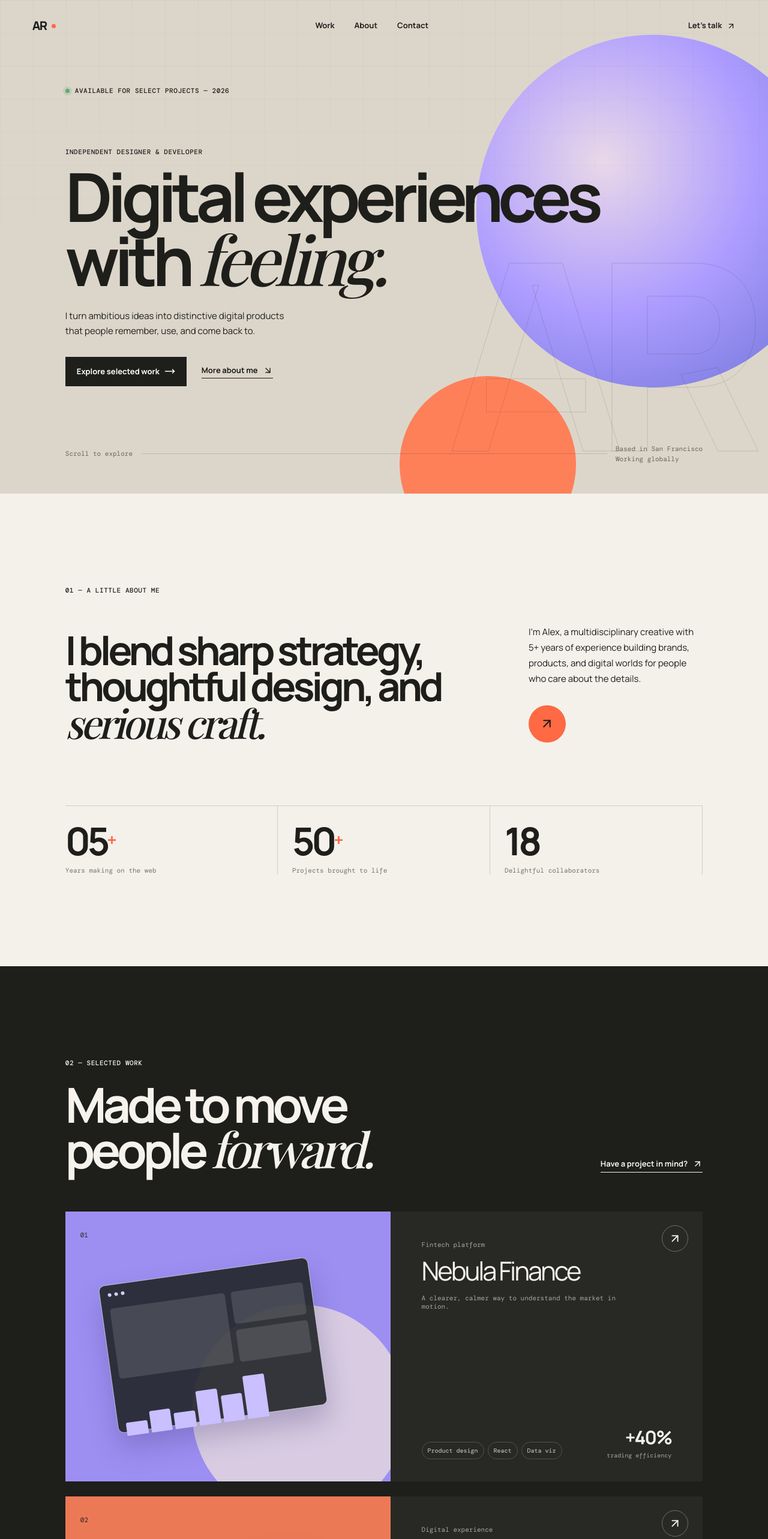
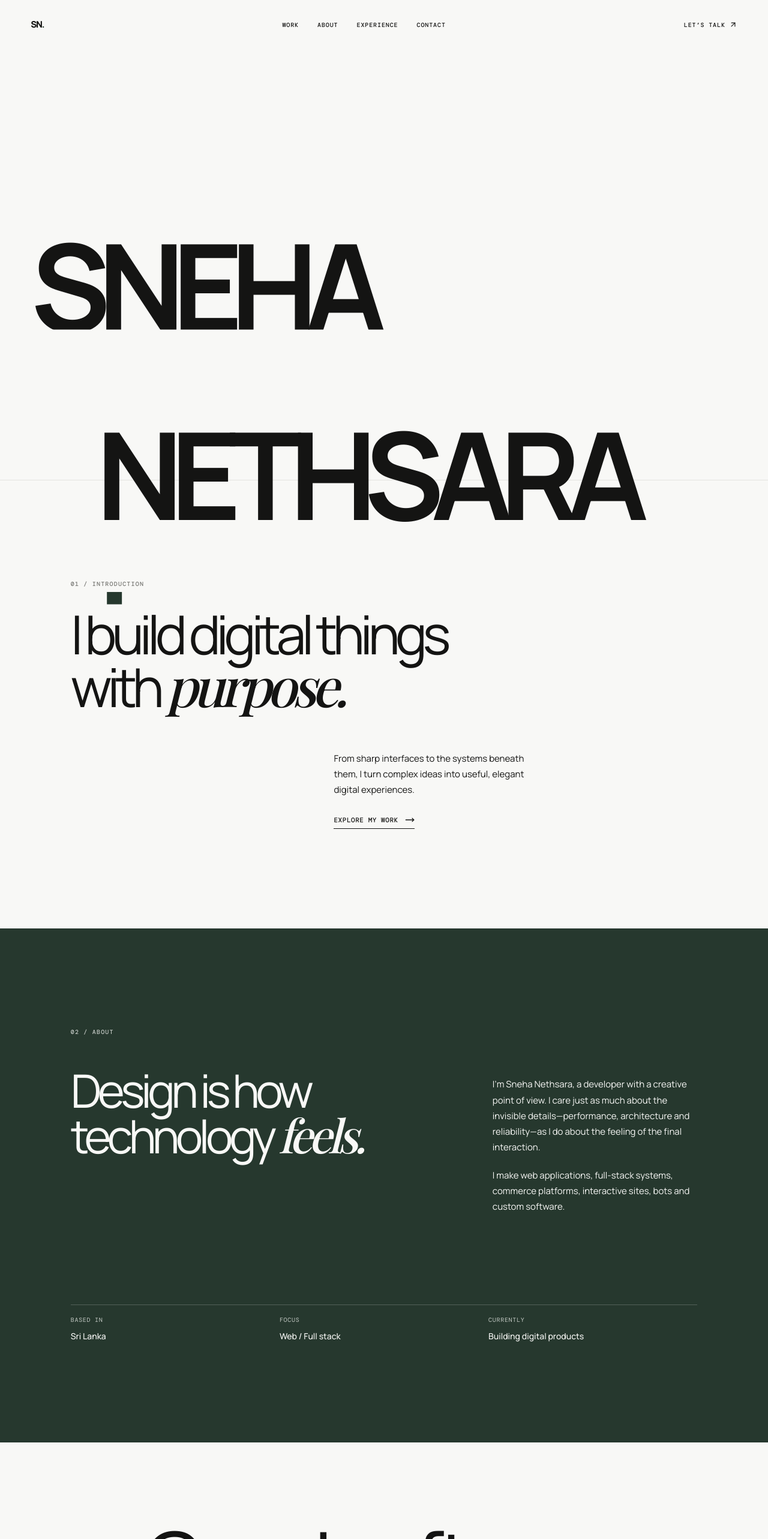
Before and after one commit to yukiboy121/Portfolio, a React (Vite) app: page / in a window 1280 px wide. Shown: the top 2566 px of the page at 60% size. Built offline with nearby package versions, Linux system fonts and the light colour scheme; a web font is replaced by a local one.

Commit message:
feat: initialize portfolio structure with custom CSS, project data, and App layout

```diff
--- a/index.html
+++ b/index.html
@@ -1,14 +1 @@
-<!doctype html>
-<html lang="en">
-  <head>
-    <meta charset="UTF-8" />
-    <meta name="viewport" content="width=device-width, initial-scale=1.0" />
-    <meta name="description" content="Alex Rivera — independent designer and developer." />
-    <meta name="theme-color" content="#dcd6ca" />
-    <title>Alex Rivera — Designer &amp; Developer</title>
-  </head>
-  <body>
-    <div id="root"></div>
-    <script type="module" src="/src/main.tsx"></script>
-  </body>
-</html>
+<!doctype html><html lang="en"><head><meta charset="UTF-8"/><meta name="viewport" content="width=device-width, initial-scale=1.0"/><meta name="description" content="Sneha Nethsara is a developer creating modern digital experiences, web applications and creative software."/><meta name="theme-color" content="#f8f8f6"/><meta property="og:title" content="Sneha Nethsara — Developer"/><meta property="og:description" content="Modern digital experiences, web applications and creative software."/><meta name="twitter:card" content="summary_large_image"/><title>Sneha Nethsara — Developer</title></head><body><div id="root"></div><script type="module" src="/src/main.tsx"></script></body></html>
--- a/src/App.tsx
+++ b/src/App.tsx
@@ -1,27 +1,52 @@
-import { useEffect, useState } from 'react';
-import { ArrowDownRight, ArrowUpRight, Menu, MoveRight, Sparkles, X } from 'lucide-react';
+import { FormEvent, MouseEvent, useEffect, useState } from 'react';
+import { AnimatePresence, motion, useReducedMotion } from 'framer-motion';
+import { ArrowDown, ArrowUpRight, Menu, MoveRight, X } from 'lucide-react';
+import { projects, Project } from './data/projects';
 
-const projects = [
-  { number: '01', type: 'Fintech platform', name: 'Nebula Finance', description: 'A clearer, calmer way to understand the market in motion.', tags: ['Product design', 'React', 'Data viz'], color: 'violet', metric: '+40%', label: 'trading efficiency' },
-  { number: '02', type: 'Digital experience', name: 'Lumière Studio', description: 'A cinematic identity for a creative studio with a big point of view.', tags: ['Creative dev', 'Motion', 'WebGL'], color: 'coral', metric: '3×', label: 'Awwwards SOTD' },
-  { number: '03', type: 'Commerce reimagined', name: 'Meridian', description: 'An effortlessly tactile shopping experience for a modern fashion label.', tags: ['E-commerce', 'Strategy', 'Next.js'], color: 'lime', metric: '+60%', label: 'conversion rate' },
-];
-const skills = ['Product strategy', 'UX / UI design', 'React & Next.js', 'Design systems', 'Creative development', 'Motion & interaction'];
+const nav = ['Work', 'About', 'Experience', 'Contact'];
 
 function App() {
-  const [menuOpen, setMenuOpen] = useState(false);
+  const [menu, setMenu] = useState(false);
   const [scrolled, setScrolled] = useState(false);
-  useEffect(() => { const listen = () => setScrolled(window.scrollY > 24); window.addEventListener('scroll', listen, { passive: true }); return () => window.removeEventListener('scroll', listen); }, []);
-  const go = (id: string) => { setMenuOpen(false); document.querySelector(id)?.scrollIntoView({ behavior: 'smooth' }); };
-  return <main>
-    <header className={`site-header ${scrolled ? 'is-scrolled' : ''}`}><a className="brand" href="#top" aria-label="Alex Rivera home"><span>AR</span><i /></a><nav className="desktop-nav"><a href="#work">Work</a><a href="#about">About</a><a href="#contact">Contact</a></nav><a href="#contact" className="header-cta">Let’s talk <ArrowUpRight size={15} /></a><button className="menu-button" onClick={() => setMenuOpen(true)} aria-label="Open menu"><Menu size={20} /></button></header>
-    <div className={`mobile-menu ${menuOpen ? 'open' : ''}`}><button onClick={() => setMenuOpen(false)} aria-label="Close menu"><X size={26} /></button><a onClick={() => go('#work')} href="#work">Work</a><a onClick={() => go('#about')} href="#about">About</a><a onClick={() => go('#contact')} href="#contact">Contact</a></div>
-    <section className="hero" id="top"><div className="hero-orb orb-one" /><div className="hero-orb orb-two" /><div className="hero-grid" /><div className="eyebrow hero-eyebrow"><span className="live-dot" /> Available for select projects — 2026</div><div className="hero-copy"><p className="intro">Independent designer &amp; developer</p><h1>Digital experiences<br />with <em>feeling.</em></h1><p className="hero-description">I turn ambitious ideas into distinctive digital products that people remember, use, and come back to.</p><div className="hero-actions"><a className="button button-dark" href="#work">Explore selected work <MoveRight size={18} /></a><a className="text-link" href="#about">More about me <ArrowDownRight size={17} /></a></div></div><div className="hero-foot"><span>Scroll to explore</span><div className="scroll-line" /><span>Based in San Francisco<br />Working globally</span></div><div className="hero-monogram">AR</div></section>
-    <section className="statement" id="about"><p className="eyebrow">01 — A little about me</p><div className="statement-layout"><h2>I blend sharp strategy,<br />thoughtful design, and<br /><em>serious craft.</em></h2><div className="statement-side"><p>I’m Alex, a multidisciplinary creative with 5+ years of experience building brands, products, and digital worlds for people who care about the details.</p><a href="#contact" className="circle-link" aria-label="Get in touch"><ArrowUpRight size={25} /></a></div></div><div className="numbers"><div><strong>05<sup>+</sup></strong><span>Years making on the web</span></div><div><strong>50<sup>+</sup></strong><span>Projects brought to life</span></div><div><strong>18</strong><span>Delightful collaborators</span></div></div></section>
-    <section className="work" id="work"><div className="section-top"><div><p className="eyebrow">02 — Selected work</p><h2>Made to move<br />people <em>forward.</em></h2></div><a href="#contact" className="text-link">Have a project in mind? <ArrowUpRight size={17} /></a></div><div className="projects">{projects.map(project => <article className={`project project-${project.color}`} key={project.name}><div className="project-visual"><span className="project-number">{project.number}</span><div className="visual-ui"><div className="ui-top"><i /><i /><i /></div><div className="ui-content"><span /><span /><span /></div><div className="ui-chart"><b /><b /><b /><b /><b /><b /></div></div><div className="visual-shape" /></div><div className="project-info"><div><p>{project.type}</p><h3>{project.name}</h3><p className="project-description">{project.description}</p></div><div className="project-meta"><div className="tags">{project.tags.map(t => <span key={t}>{t}</span>)}</div><div className="result"><strong>{project.metric}</strong><span>{project.label}</span></div></div></div><a className="project-link" href="#contact" aria-label={`View ${project.name}`}><ArrowUpRight size={22} /></a></article>)}</div></section>
-    <section className="capabilities"><div className="capabilities-mark"><Sparkles size={32} /></div><p className="eyebrow">03 — What I bring</p><h2>From first spark<br />to final <em>pixel.</em></h2><div className="skills">{skills.map((skill, index) => <div key={skill}><span>0{index + 1}</span>{skill}<ArrowUpRight size={18} /></div>)}</div></section>
-    <section className="quote"><p>“Alex has that rare ability to make complex things feel perfectly obvious. He was the creative catalyst our product needed.”</p><div><span className="quote-avatar">JM</span><span><strong>Jordan Mitchell</strong><small>Founder, Nebula Finance</small></span></div></section>
-    <section className="contact" id="contact"><div className="contact-shape" /><p className="eyebrow">04 — Let’s make something</p><h2>Have a good<br />idea? <em>Let’s talk.</em></h2><a className="mail-link" href="mailto:hello@alexrivera.dev">hello@alexrivera.dev <ArrowUpRight /></a><div className="contact-footer"><span>© 2026 Alex Rivera</span><span>San Francisco · Worldwide</span><div><a href="#top">Instagram</a><a href="#top">LinkedIn</a><a href="#top">GitHub</a></div></div></section>
+  const [cursor, setCursor] = useState({ x: -100, y: -100, text: '' });
+  const [selected, setSelected] = useState<Project | null>(null);
+  const [formOpen, setFormOpen] = useState(false);
+  const [sent, setSent] = useState(false);
+  const reduceMotion = useReducedMotion();
+
+  useEffect(() => { const handler = () => setScrolled(window.scrollY > 20); window.addEventListener('scroll', handler, { passive: true }); return () => window.removeEventListener('scroll', handler); }, []);
+  const go = (target: string) => { setMenu(false); document.querySelector(target)?.scrollIntoView({ behavior: 'smooth' }); };
+  const cursorMove = (event: MouseEvent<HTMLElement>, text = '') => setCursor({ x: event.clientX, y: event.clientY, text });
+  const send = (event: FormEvent) => { event.preventDefault(); setSent(true); };
+  const reveal = (delay = 0) => reduceMotion ? {} : { initial: { opacity: 0, y: 22 }, whileInView: { opacity: 1, y: 0 }, viewport: { once: true, amount: .2 }, transition: { duration: .75, delay, ease: [.16, 1, .3, 1] } };
+
+  return <main onMouseMove={(e) => cursorMove(e)}>
+    <div className={`cursor ${cursor.text ? 'cursor-word' : ''}`} style={{ transform: `translate(${cursor.x}px, ${cursor.y}px)` }}>{cursor.text}</div>
+    <header className={`nav ${scrolled ? 'nav-scrolled' : ''}`}><a href="#top" className="monogram">SN<span>.</span></a><nav>{nav.map(item => <a key={item} href={`#${item.toLowerCase()}`}>{item}</a>)}</nav><button onClick={() => go('#contact')} className="nav-talk">Let’s talk <ArrowUpRight size={14} /></button><button className="menu" onClick={() => setMenu(true)} aria-label="Open navigation"><Menu size={20} /></button></header>
+    <AnimatePresence>{menu && <motion.div className="mobile-nav" initial={{ opacity: 0 }} animate={{ opacity: 1 }} exit={{ opacity: 0 }}><button onClick={() => setMenu(false)} aria-label="Close navigation"><X size={25} /></button>{nav.map(item => <a key={item} href={`#${item.toLowerCase()}`} onClick={() => go(`#${item.toLowerCase()}`)}>{item}</a>)}<a href="#contact" onClick={() => go('#contact')}>Let’s talk <ArrowUpRight /></a></motion.div>}</AnimatePresence>
+
+    <section className="hero" id="top"><motion.div className="hero-meta" initial={{ opacity: 0 }} animate={{ opacity: 1 }} transition={{ delay: .25 }}>Sri Lanka <span>—</span> Available worldwide</motion.div><div className="hero-name"><motion.p initial={{ opacity: 0, y: 16 }} animate={{ opacity: 1, y: 0 }} transition={{ delay: .35, duration: .7 }}>Developer / Creative developer</motion.p><motion.h1 initial="hidden" animate="visible"><motion.span variants={{ hidden: { y: '115%' }, visible: { y: 0, transition: { duration: 1, delay: .38, ease: [.16, 1, .3, 1] } } }}>SNEHA</motion.span><motion.span variants={{ hidden: { y: '115%' }, visible: { y: 0, transition: { duration: 1, delay: .52, ease: [.16, 1, .3, 1] } } }}>NETHSARA<span className="period">.</span></motion.span></motion.h1></div><motion.div className="hero-bottom" initial={{ opacity: 0, y: 12 }} animate={{ opacity: 1, y: 0 }} transition={{ delay: 1.05 }}><p>I build digital experiences where technology meets thoughtful design.</p><a href="#work">Scroll to explore <ArrowDown size={15} /></a></motion.div></section>
+
+    <section className="intro" id="about"><motion.p className="label" {...reveal()}>01 / Introduction</motion.p><motion.h2 {...reveal(.08)}>I build digital things<br />with <em>purpose.</em></motion.h2><motion.div className="intro-copy" {...reveal(.16)}><p>From sharp interfaces to the systems beneath them, I turn complex ideas into useful, elegant digital experiences.</p><a className="underlink" href="#work">Explore my work <MoveRight size={16} /></a></motion.div></section>
+
+    <section className="about"><p className="label">02 / About</p><div className="about-main"><h2>Design is how<br />technology <em>feels.</em></h2><div><p>I’m Sneha Nethsara, a developer with a creative point of view. I care just as much about the invisible details—performance, architecture and reliability—as I do about the feeling of the final interaction.</p><p>I make web applications, full-stack systems, commerce platforms, interactive sites, bots and custom software.</p></div></div><div className="facts"><div><span>Based in</span><strong>Sri Lanka</strong></div><div><span>Focus</span><strong>Web / Full stack</strong></div><div><span>Currently</span><strong>Building digital products</strong></div></div></section>
+
+    <section className="poster"><motion.h2 {...reveal()}>Good software<br />should feel<br /><em>effortless.</em></motion.h2></section>
+
+    <section className="work" id="work"><div className="section-heading"><p className="label">03 / Selected work</p><h2>Selected <em>work.</em></h2></div><div className="project-list">{projects.map((project, i) => <motion.button {...reveal(i % 2 ? .08 : 0)} key={project.id} onClick={() => setSelected(project)} onMouseEnter={(e) => cursorMove(e, 'VIEW →')} onMouseLeave={(e) => cursorMove(e)} className={`project-row project-${i % 3}`}><div className="project-art"><div className="art-frame"><span>{project.number}</span><i /><b /><em /></div></div><div className="project-details"><div><p>{project.number} / {project.category}</p><h3>{project.name}</h3></div><div className="project-year"><span>{project.year}</span><ArrowUpRight size={21} /></div></div></motion.button>)}</div></section>
+
+    <AnimatePresence>{selected && <motion.aside className="case-study" initial={{ clipPath: 'inset(0 0 100% 0)' }} animate={{ clipPath: 'inset(0 0 0% 0)' }} exit={{ clipPath: 'inset(0 0 100% 0)' }} transition={{ duration: .65, ease: [.76, 0, .24, 1] }}><button className="case-close" onClick={() => setSelected(null)} aria-label="Close case study"><X /></button><p className="label">{selected.number} / {selected.category} / {selected.year}</p><h2>{selected.name}</h2><div className="case-art"><span>{selected.number}</span><div /></div><div className="case-grid"><p className="case-lead">{selected.description}</p><div><h4>The idea</h4><p>{selected.idea}</p><h4>The build</h4><p>{selected.build}</p><h4>Technology</h4><p>{selected.technology.join(' · ')}</p><h4>Result</h4><p>{selected.result}</p></div></div><div className="case-links"><a href="#contact" onClick={() => setSelected(null)}>Start a similar project <ArrowUpRight size={16} /></a><button onClick={() => setSelected(null)}>Back to work</button></div></motion.aside>}</AnimatePresence>
+
+    <section className="skills"><p className="label">04 / Capabilities</p><div className="skill-columns"><div><span>Languages</span>{['JavaScript', 'TypeScript', 'Python', 'PHP', 'Lua'].map(x => <p title="Used in production projects" key={x}>{x}</p>)}</div><div><span>Frameworks</span>{['React', 'Next.js', 'Node.js', 'Express', 'Discord.py'].map(x => <p title="Used in production projects" key={x}>{x}</p>)}</div><div><span>Specialized</span>{['E-commerce', 'FiveM', 'QBCore', 'QBX', 'APIs'].map(x => <p title="Used in production projects" key={x}>{x}</p>)}</div></div></section>
+
+    <section className="experience" id="experience"><p className="label">05 / Experience</p><div className="experience-list"><div><span>2026</span><p>Building advanced full-stack applications, interactive experiences and digital products.</p></div><div><span>2025</span><p>Expanding into backend systems, bots and larger web applications.</p></div><div><span>2024</span><p>Creating websites and custom systems with a focus on clarity and craft.</p></div></div></section>
+
+    <section className="services"><p className="label">06 / What I do</p>{['Web development', 'Full stack development', 'E-commerce', 'Interactive experiences', 'Backend systems', 'Custom software'].map((service, i) => <div key={service} onMouseEnter={(e) => cursorMove(e, 'EXPLORE')} onMouseLeave={(e) => cursorMove(e)}><span>0{i + 1}</span><h3>{service}</h3><ArrowUpRight /></div>)}</section>
+
+    <section className="philosophy"><p className="label">07 / How I think</p><div><p>Interfaces should make the next step feel obvious.</p><p>Technology is best when it respects people’s time.</p><p>Details are what turn something functional into something felt.</p></div></section>
+
+    <section className="contact" id="contact"><p className="label">08 / Contact</p><h2>Let’s<br />make<br />something<br /><em>great.</em></h2><button onClick={() => setFormOpen(true)} className="conversation">Start a conversation <ArrowUpRight /></button><footer><span>SN / Sneha Nethsara</span><span>Developer &amp; Creative Developer</span><div><a href="https://github.com" target="_blank">GitHub</a><a href="https://linkedin.com" target="_blank">LinkedIn</a><a href="mailto:hello@snehanethsara.com">Email</a></div><a href="#top">Back to top ↑</a></footer></section>
+    <AnimatePresence>{formOpen && <motion.div className="form-overlay" initial={{ opacity: 0 }} animate={{ opacity: 1 }} exit={{ opacity: 0 }}><form onSubmit={send}><button type="button" onClick={() => { setFormOpen(false); setSent(false); }} className="form-close" aria-label="Close form"><X /></button>{sent ? <div className="thank-you"><p className="label">Message sent</p><h2>Thank<br />you.</h2><button type="button" className="underlink" onClick={() => { setFormOpen(false); setSent(false); }}>Close <ArrowUpRight /></button></div> : <><p className="label">Start a conversation</p><h2>Tell me a little<br />about it.</h2><label>Name<input required placeholder="Your name" /></label><label>Email<input required type="email" placeholder="you@example.com" /></label><label>Project<input required placeholder="What are we making?" /></label><label>Message<textarea required placeholder="A few useful details…" /></label><button className="submit">Send <ArrowUpRight /></button></>}</form></motion.div>}</AnimatePresence>
   </main>;
 }
 export default App;
--- /dev/null
+++ b/src/data/projects.ts
@@ -0,0 +1,22 @@
+export type Project = {
+  id: string;
+  number: string;
+  name: string;
+  category: string;
+  year: string;
+  description: string;
+  idea: string;
+  build: string;
+  technology: string[];
+  result: string;
+};
+
+// Keep project copy, links, and metadata here so the portfolio stays simple to update.
+export const projects: Project[] = [
+  { id: 'store', number: '01', name: 'Online Web Store', category: 'Web development', year: '2026', description: 'A considered storefront that makes discovery feel as intentional as the product itself.', idea: 'Turn a familiar shopping journey into a calm, high-confidence experience.', build: 'Responsive commerce UI, a flexible content system, and a checkout designed for speed.', technology: ['Next.js', 'TypeScript', 'Stripe'], result: 'A store that feels easy to return to.' },
+  { id: 'builder', number: '02', name: 'PC Builder', category: 'Full stack / E-commerce', year: '2026', description: 'A guided configuration tool for choosing compatible hardware without the noise.', idea: 'Make technical decisions feel straightforward for every kind of buyer.', build: 'Product logic, compatibility rules, live pricing, and a focused visual system.', technology: ['React', 'Node.js', 'PostgreSQL'], result: 'Complex decisions, made clear.' },
+  { id: 'fivem', number: '03', name: 'Roleplay System', category: 'FiveM / Systems', year: '2025', description: 'An interconnected roleplay experience built around reliable, expressive systems.', idea: 'Create a world where the technology disappears behind the player experience.', build: 'Custom resources, game economy flows, and scalable server-side architecture.', technology: ['Lua', 'FiveM', 'QBCore'], result: 'A richer world with less friction.' },
+  { id: 'discord', number: '04', name: 'Discord Bot System', category: 'Backend / Automation', year: '2025', description: 'A dependable community system that turns busy servers into well-run spaces.', idea: 'Automate the repetitive work while keeping moderation human.', build: 'Events, permissions, moderation tools, and clean operational reporting.', technology: ['Python', 'Discord.py', 'APIs'], result: 'Useful automation, quietly working.' },
+  { id: 'clothing', number: '05', name: 'Clothing Store', category: 'E-commerce', year: '2025', description: 'A fashion-first digital store with an editorial eye and fast foundations.', idea: 'Let product imagery and pace carry the brand.', build: 'Custom product pages, content management, and an uncompromised mobile experience.', technology: ['Next.js', 'Shopify', 'Framer Motion'], result: 'Designed to make browsing feel tactile.' },
+  { id: 'custom', number: '06', name: 'Custom Web App', category: 'Product development', year: '2024', description: 'A tailored internal tool that replaces manual processes with a single useful system.', idea: 'Reduce complexity without reducing capability.', build: 'Workflow mapping, interface design, backend services, and role-based access.', technology: ['React', 'Express', 'Docker'], result: 'A system built around the way people work.' },
+];
```
Also changed, not shown: src/index.css.
